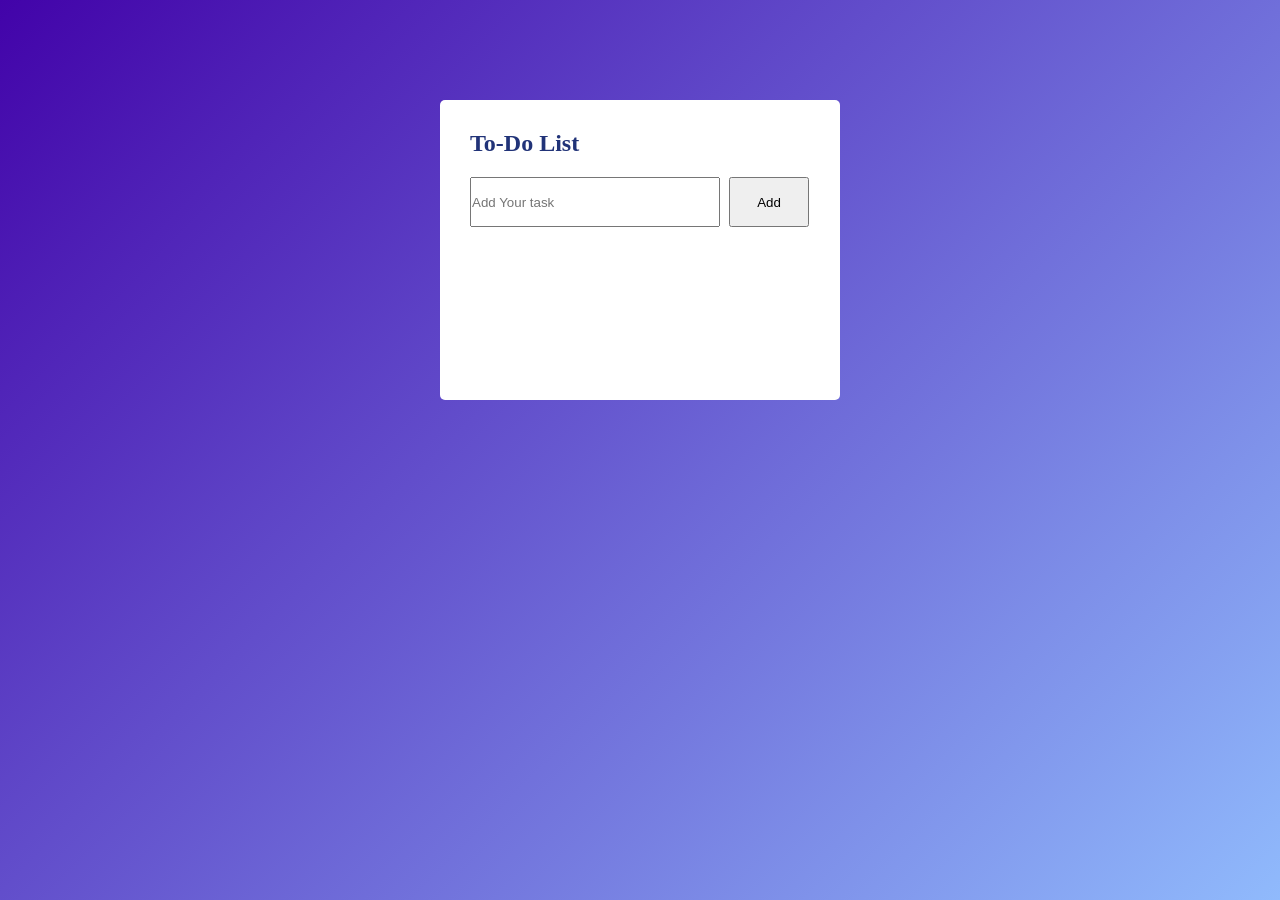
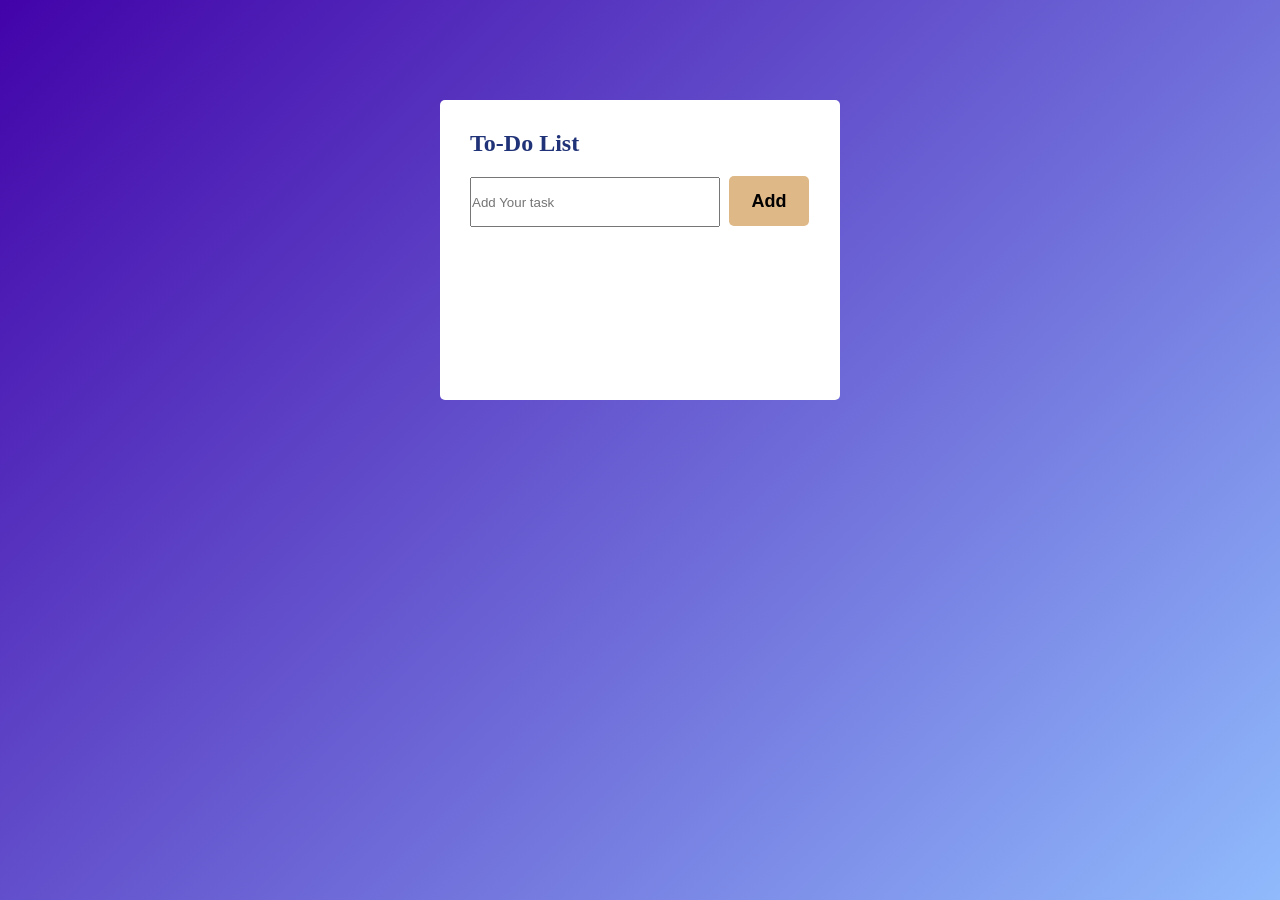
Before and after one commit to ljayakumar05/javascript-100-projects, a website: page 08_To-Do_List/index.html in a window 1280 px wide. Drawn offline with Linux system fonts and the light colour scheme.

Commit message:
added list UI

```diff
--- a/08_To-Do_List/style.css
+++ b/08_To-Do_List/style.css
@@ -30,4 +30,9 @@ body{
 .list-box button{
     width: 80px;
     height: 50px;
+    background-color: burlywood;
+    border: none;
+    border-radius: 5px;
+    font-size: 18px;
+    font-weight: bold;
 }
```
